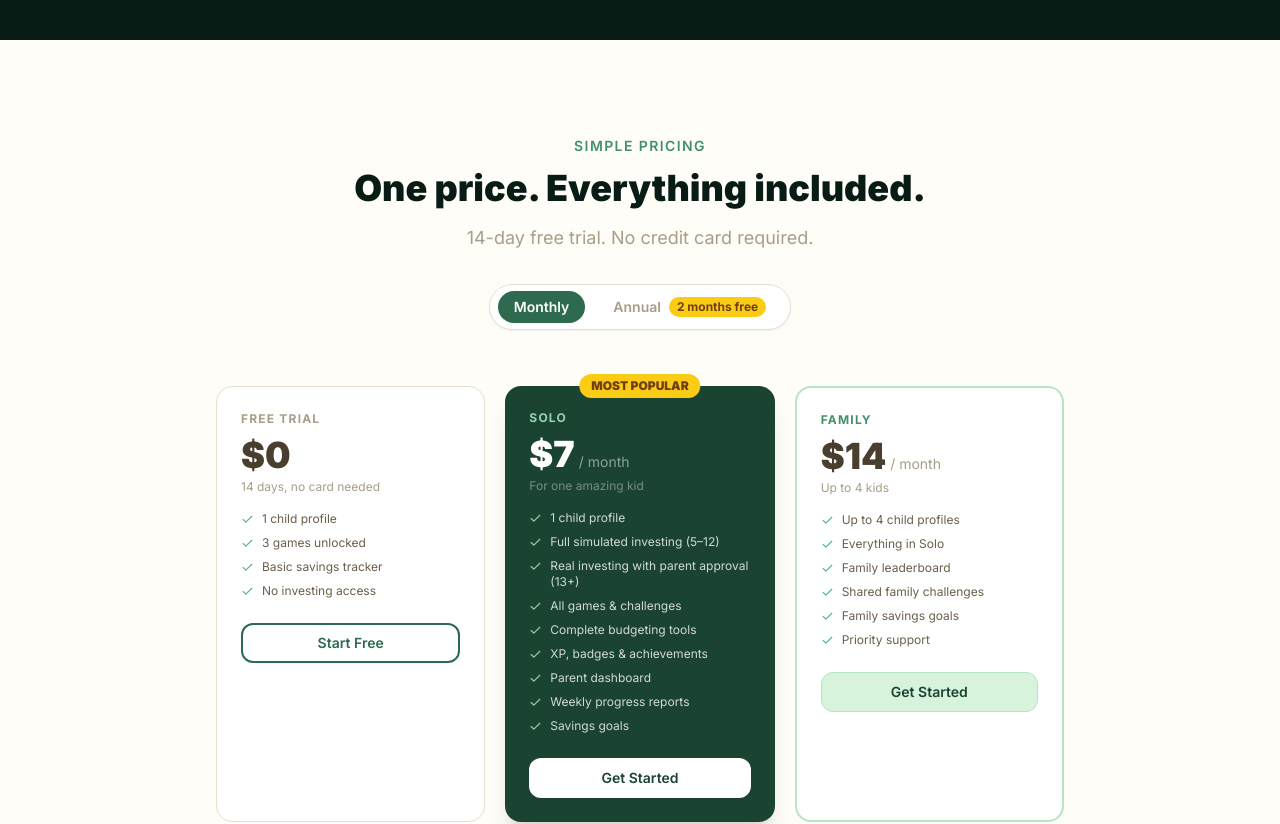
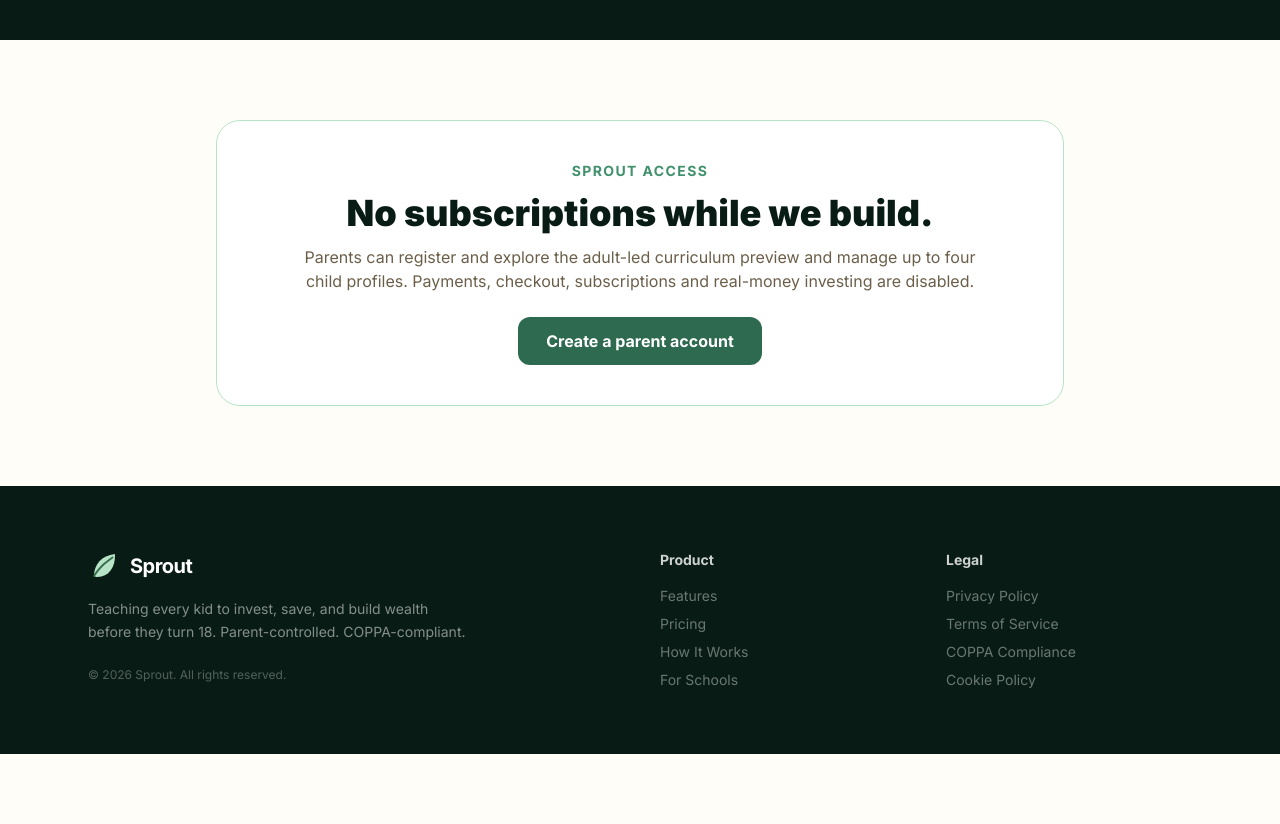
Before and after one commit to isaiah-10/sprout, a Next.js app: page / in a window 1280 px wide. Shown: the part 2040-2864 px from the top of the page. After the commit the page ends 2794 px from the top, so only its background shows below. Built offline with nearby package versions, Linux system fonts and the light colour scheme.

Commit message:
Align Sprout landing disclosures with no-billing, fictional-learning preview

```diff
--- a/components/landing/Pricing.tsx
+++ b/components/landing/Pricing.tsx
@@ -1,143 +1,8 @@
-'use client'
-import { useState } from 'react'
 import Link from 'next/link'
-import { motion } from 'framer-motion'
-import { Check } from 'lucide-react'
-import Button from '@/components/ui/Button'
-
-const SOLO_FEATURES = [
-  '1 child profile',
-  'Full simulated investing (5–12)',
-  'Real investing with parent approval (13+)',
-  'All games & challenges',
-  'Complete budgeting tools',
-  'XP, badges & achievements',
-  'Parent dashboard',
-  'Weekly progress reports',
-  'Savings goals',
-]
-
-const FAMILY_FEATURES = [
-  'Up to 4 child profiles',
-  'Everything in Solo',
-  'Family leaderboard',
-  'Shared family challenges',
-  'Family savings goals',
-  'Priority support',
-]
-
-export default function Pricing() {
-  const [annual, setAnnual] = useState(false)
-
-  const soloPrice   = annual ? 70  : 7
-  const familyPrice = annual ? 140 : 14
-
-  return (
-    <section className="py-24 bg-cream" id="pricing">
-      <div className="max-w-4xl mx-auto px-6">
-        <div className="text-center mb-12">
-          <p className="text-sprout-600 text-sm font-semibold tracking-widest uppercase mb-3">Simple Pricing</p>
-          <h2 className="text-4xl font-black text-sprout-900 mb-4">One price. Everything included.</h2>
-          <p className="text-bark-400 text-lg mb-8">14-day free trial. No credit card required.</p>
-
-          {/* Billing toggle */}
-          <div className="inline-flex items-center gap-3 bg-white border border-bark-200 rounded-full px-2 py-1.5 shadow-sm">
-            <button
-              onClick={() => setAnnual(false)}
-              className={`px-4 py-1.5 rounded-full text-sm font-semibold transition-all ${!annual ? 'bg-sprout-700 text-white shadow-sm' : 'text-bark-400 hover:text-bark-600'}`}
-            >
-              Monthly
-            </button>
-            <button
-              onClick={() => setAnnual(true)}
-              className={`px-4 py-1.5 rounded-full text-sm font-semibold transition-all flex items-center gap-2 ${annual ? 'bg-sprout-700 text-white shadow-sm' : 'text-bark-400 hover:text-bark-600'}`}
-            >
-              Annual
-              <span className="text-xs bg-yellow-400 text-yellow-900 font-bold px-2 py-0.5 rounded-full">2 months free</span>
-            </button>
-          </div>
-        </div>
-
-        <div className="grid md:grid-cols-2 gap-6 items-start">
-          {/* Free trial */}
-          <div className="hidden md:block" />
-
-          {/* Actually show 3 plans — free, solo, family */}
-          <motion.div
-            initial={{ opacity: 0, y: 20 }}
-            whileInView={{ opacity: 1, y: 0 }}
-            viewport={{ once: true }}
-            className="hidden"
-          />
-        </div>
-
-        <div className="grid md:grid-cols-3 gap-5 mt-2">
-          {/* Free */}
-          <div className="bg-white border border-bark-200 rounded-2xl p-6">
-            <p className="text-xs font-bold text-bark-400 uppercase tracking-widest mb-2">Free Trial</p>
-            <p className="text-4xl font-black text-bark-600 mb-1">$0</p>
-            <p className="text-xs text-bark-400 mb-4">14 days, no card needed</p>
-            <ul className="space-y-2 mb-6">
-              {['1 child profile','3 games unlocked','Basic savings tracker','No investing access'].map(f => (
-                <li key={f} className="flex items-start gap-2 text-xs text-bark-500">
-                  <Check size={13} className="text-sprout-500 mt-0.5 flex-shrink-0" />
-                  {f}
-                </li>
-              ))}
-            </ul>
-            <Link href="/signup">
-              <Button variant="outline" fullWidth size="md">Start Free</Button>
-            </Link>
-          </div>
-
-          {/* Solo — featured */}
-          <div className="relative bg-sprout-800 text-white rounded-2xl p-6 shadow-xl">
-            <div className="absolute -top-3 left-1/2 -translate-x-1/2 bg-yellow-400 text-yellow-900 text-xs font-black px-3 py-1 rounded-full">
-              MOST POPULAR
-            </div>
-            <p className="text-xs font-bold text-sprout-300 uppercase tracking-widest mb-2">Solo</p>
-            <div className="flex items-baseline gap-1 mb-1">
-              <p className="text-4xl font-black">${soloPrice}</p>
-              <p className="text-white/50 text-sm">/ {annual ? 'year' : 'month'}</p>
-            </div>
-            <p className="text-xs text-white/40 mb-4">For one amazing kid</p>
-            <ul className="space-y-2 mb-6">
-              {SOLO_FEATURES.map(f => (
-                <li key={f} className="flex items-start gap-2 text-xs text-white/80">
-                  <Check size={13} className="text-sprout-300 mt-0.5 flex-shrink-0" />
-                  {f}
-                </li>
-              ))}
-            </ul>
-            <Link href="/signup">
-              <Button className="!bg-white !text-sprout-800 hover:!bg-sprout-100 font-bold" fullWidth size="md">
-                Get Started
-              </Button>
-            </Link>
-          </div>
-
-          {/* Family */}
-          <div className="bg-white border-2 border-sprout-200 rounded-2xl p-6">
-            <p className="text-xs font-bold text-sprout-600 uppercase tracking-widest mb-2">Family</p>
-            <div className="flex items-baseline gap-1 mb-1">
-              <p className="text-4xl font-black text-bark-600">${familyPrice}</p>
-              <p className="text-bark-400 text-sm">/ {annual ? 'year' : 'month'}</p>
-            </div>
-            <p className="text-xs text-bark-400 mb-4">Up to 4 kids</p>
-            <ul className="space-y-2 mb-6">
-              {FAMILY_FEATURES.map(f => (
-                <li key={f} className="flex items-start gap-2 text-xs text-bark-500">
-                  <Check size={13} className="text-sprout-500 mt-0.5 flex-shrink-0" />
-                  {f}
-                </li>
-              ))}
-            </ul>
-            <Link href="/signup">
-              <Button variant="secondary" fullWidth size="md">Get Started</Button>
-            </Link>
-          </div>
-        </div>
-      </div>
-    </section>
-  )
-}
+export default function Pricing(){return <section id="pricing" className="py-20 bg-cream">
+<div className="max-w-4xl mx-auto px-6"><div className="bg-white rounded-3xl border border-sprout-200 p-10 text-center">
+<p className="uppercase tracking-widest font-bold text-sprout-600 text-sm mb-3">Sprout access</p>
+<h2 className="text-4xl font-black text-sprout-900 mb-3">No subscriptions while we build.</h2>
+<p className="text-bark-500 mb-6 max-w-2xl mx-auto">Parents can register and explore the adult-led curriculum preview and manage up to four child profiles. Payments, checkout, subscriptions and real-money investing are disabled.</p>
+<Link href="/signup" className="inline-block px-7 py-3 rounded-xl bg-sprout-700 text-white font-bold">Create a parent account</Link>
+</div></div></section>}
```
